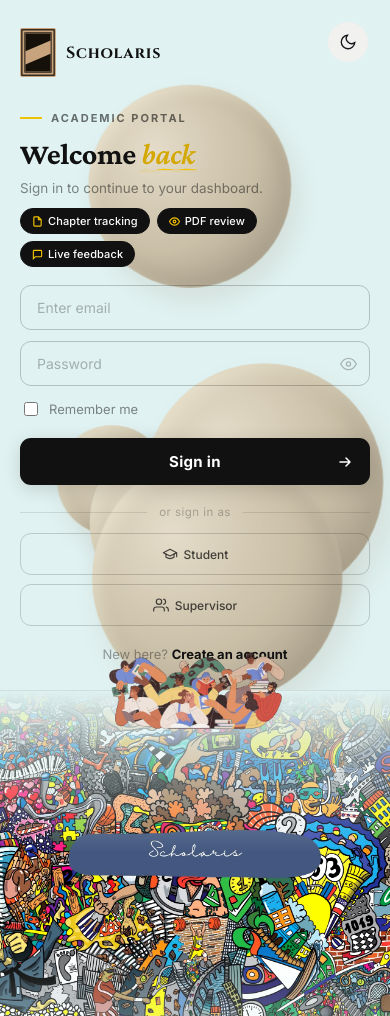
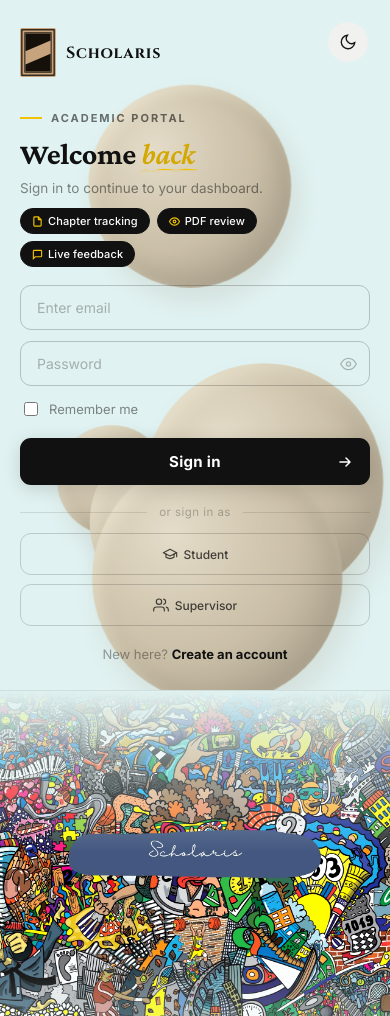
Before and after one commit to Darkhydraxl/scholaris-, a Flask app: page /login in a window 390 px wide. Run offline with Flask 3, Linux system fonts and the light colour scheme; parts of the project's set-up code (start-up, migrations or seed data) failed here and were passed over; some libraries are stand-ins or nearby versions; some web fonts are replaced.

Commit message:
Login: remove readers illustration
Co-Authored-By: Claude Sonnet 4.6 <noreply@anthropic.com>

```diff
--- a/ifyscs/app/templates/auth/login.html
+++ b/ifyscs/app/templates/auth/login.html
@@ -115,13 +115,7 @@
       <p class="asl-foot">New here? <a href="{{ url_for('auth.register') }}">Create an account</a></p>
     </div>
 
-    <!-- Decorative readers illustration -->
-    <img
-      src="{{ url_for('static', filename='img/login-readers.png') }}"
-      class="asl-readers-img"
-      alt=""
-      aria-hidden="true"
-    >
+
   </div>
 
   <!-- ══════ Right panel: doodle illustration ══════ -->
@@ -174,17 +168,6 @@
   .asl-blob { animation: none !important; }
 }
 
-/* ─── Readers illustration ─── */
-.asl-readers-img {
-  position: absolute;
-  bottom: 0;
-  left: 0;
-  width: 260px;
-  opacity: 0.92;
-  pointer-events: none;
-  z-index: 0;
-  user-select: none;
-}
 
 /* ─── Left panel ─── */
 .asl-left {
@@ -693,14 +676,6 @@
   .asl-stage { overflow: hidden; }
   .asl-right { flex: none; min-height: 220px; }
 
-  /* Illustration straddles the dividing line between panels */
-  .asl-readers-img {
-    left: 50%;
-    bottom: 0;
-    width: 200px;
-    transform: translateX(-50%) translateY(50%);
-    z-index: 10;
-  }
   [data-theme="light"] .asl-left { border-bottom-color: rgba(0,0,0,0.08); }
 
   /* On stacked layout the blend comes from the top (left panel is above) */
```
